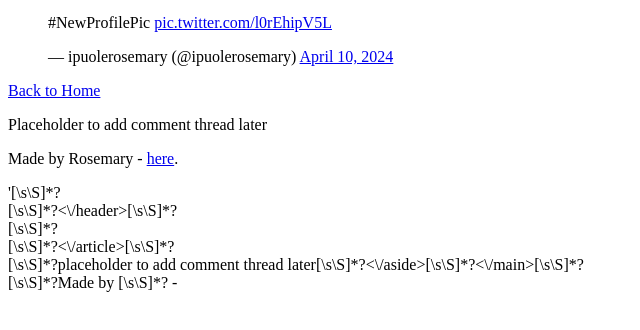
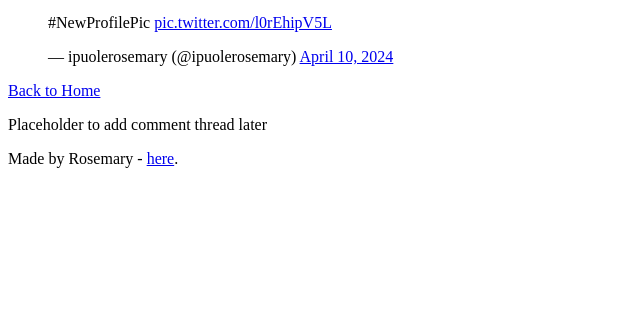
Before and after one commit to Rubyugo93/My_First_Portfolio, a plain HTML site: page html_basic/tweets.html in a window 1280 px wide. Shown: the part 118-448 px from the top of the page, without its empty margins (0-640 px from the left). Drawn offline with Linux system fonts and the light colour scheme.

Commit message:
Update tweets.html

```diff
--- a/html_basic/tweets.html
+++ b/html_basic/tweets.html
@@ -34,6 +34,6 @@
     <footer>
         <p>Made by Rosemary - <a href="https://github.com/Rubyugo93/My_First_Portfolio" target="_blank">here</a>.</p>
     </footer>
-    '<body>[\s\S]*?<header>[\s\S]*?<\/header>[\s\S]*?<main>[\s\S]*?<article>[\s\S]*?<\/article>[\s\S]*?<aside>[\s\S]*?placeholder to add comment thread later[\s\S]*?<\/aside>[\s\S]*?<\/main>[\s\S]*?<footer>[\s\S]*?Made by [\s\S]*? - <a href=[\s\S]*? target='
+
 </body>
 </html>
```
